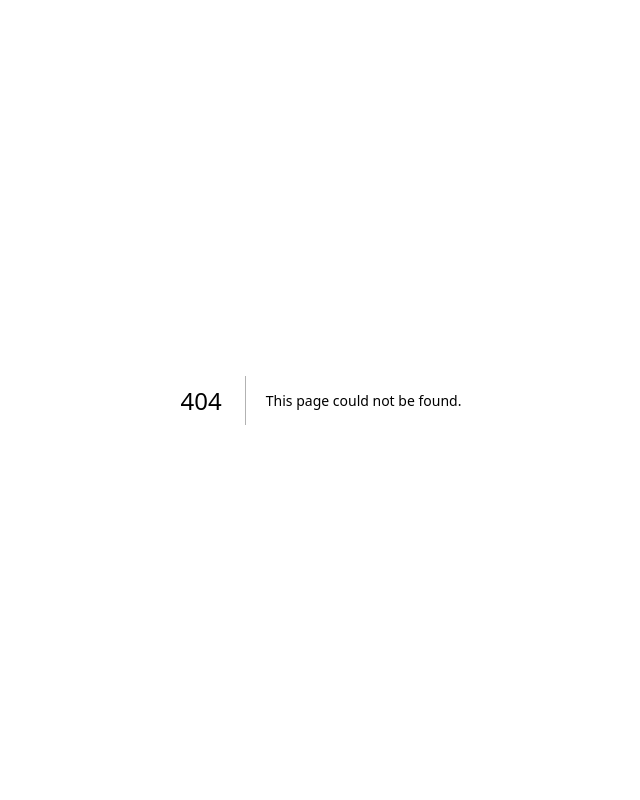
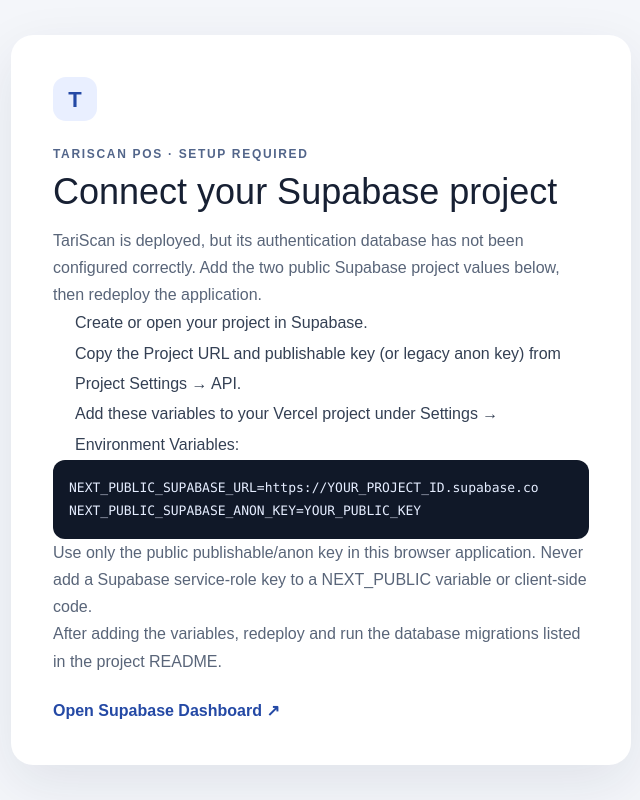
Before and after one commit to tari007/tariscan, a Next.js app: page /configuration-required in a window 1280 px wide. Before the commit this address had no page. Shown: the whole page, without its empty margins (319-959 px from the left). Built offline with nearby package versions, Linux system fonts and the light colour scheme.

Commit message:
Build 14: add clear Supabase configuration gate

```diff
--- /dev/null
+++ b/src/app/configuration-required/page.tsx
@@ -0,0 +1,23 @@
+import Link from "next/link";
+
+export default function ConfigurationRequiredPage() {
+  return (
+    <main style={{ minHeight: "100vh", display: "grid", placeItems: "center", padding: "24px", background: "#f4f6fa", color: "#172033" }}>
+      <section style={{ width: "100%", maxWidth: "620px", padding: "clamp(24px, 5vw, 42px)", borderRadius: "22px", background: "#fff", boxShadow: "0 18px 55px rgba(20, 35, 65, .09)" }}>
+        <div style={{ display: "inline-flex", alignItems: "center", justifyContent: "center", width: "44px", height: "44px", borderRadius: "13px", background: "#e9efff", color: "#2449a5", fontWeight: 800, fontSize: "22px" }}>T</div>
+        <p style={{ margin: "24px 0 8px", color: "#52658a", fontSize: "12px", fontWeight: 800, letterSpacing: ".14em" }}>TARISCAN POS · SETUP REQUIRED</p>
+        <h1 style={{ margin: 0, fontSize: "clamp(26px, 5vw, 36px)", lineHeight: 1.15 }}>Connect your Supabase project</h1>
+        <p style={{ marginTop: "14px", color: "#596579", lineHeight: 1.7 }}>TariScan is deployed, but its authentication database has not been configured correctly. Add the two public Supabase project values below, then redeploy the application.</p>
+        <ol style={{ paddingLeft: "22px", color: "#344054", lineHeight: 1.9 }}>
+          <li>Create or open your project in Supabase.</li>
+          <li>Copy the Project URL and publishable key (or legacy anon key) from Project Settings → API.</li>
+          <li>Add these variables to your Vercel project under Settings → Environment Variables:</li>
+        </ol>
+        <pre style={{ overflowX: "auto", padding: "16px", borderRadius: "12px", background: "#101828", color: "#e5edff", fontSize: "13px", lineHeight: 1.8 }}>NEXT_PUBLIC_SUPABASE_URL=https://YOUR_PROJECT_ID.supabase.co{"\n"}NEXT_PUBLIC_SUPABASE_ANON_KEY=YOUR_PUBLIC_KEY</pre>
+        <p style={{ color: "#596579", lineHeight: 1.7 }}>Use only the public publishable/anon key in this browser application. Never add a Supabase service-role key to a NEXT_PUBLIC variable or client-side code.</p>
+        <p style={{ marginBottom: 0, color: "#596579", lineHeight: 1.7 }}>After adding the variables, redeploy and run the database migrations listed in the project README.</p>
+        <p style={{ marginTop: "24px" }}><Link href="https://supabase.com/dashboard" style={{ color: "#2449a5", fontWeight: 700 }}>Open Supabase Dashboard ↗</Link></p>
+      </section>
+    </main>
+  );
+}
```
